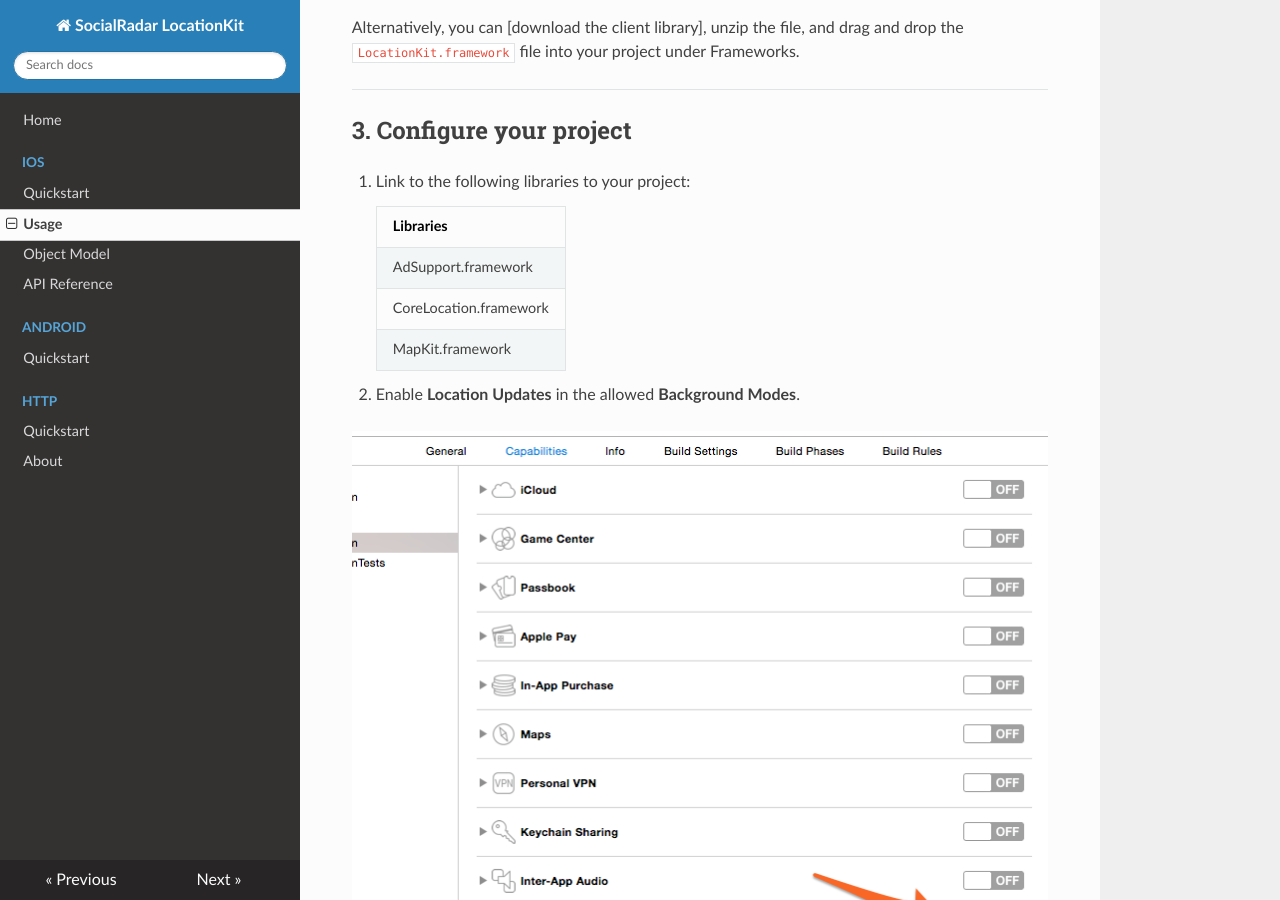
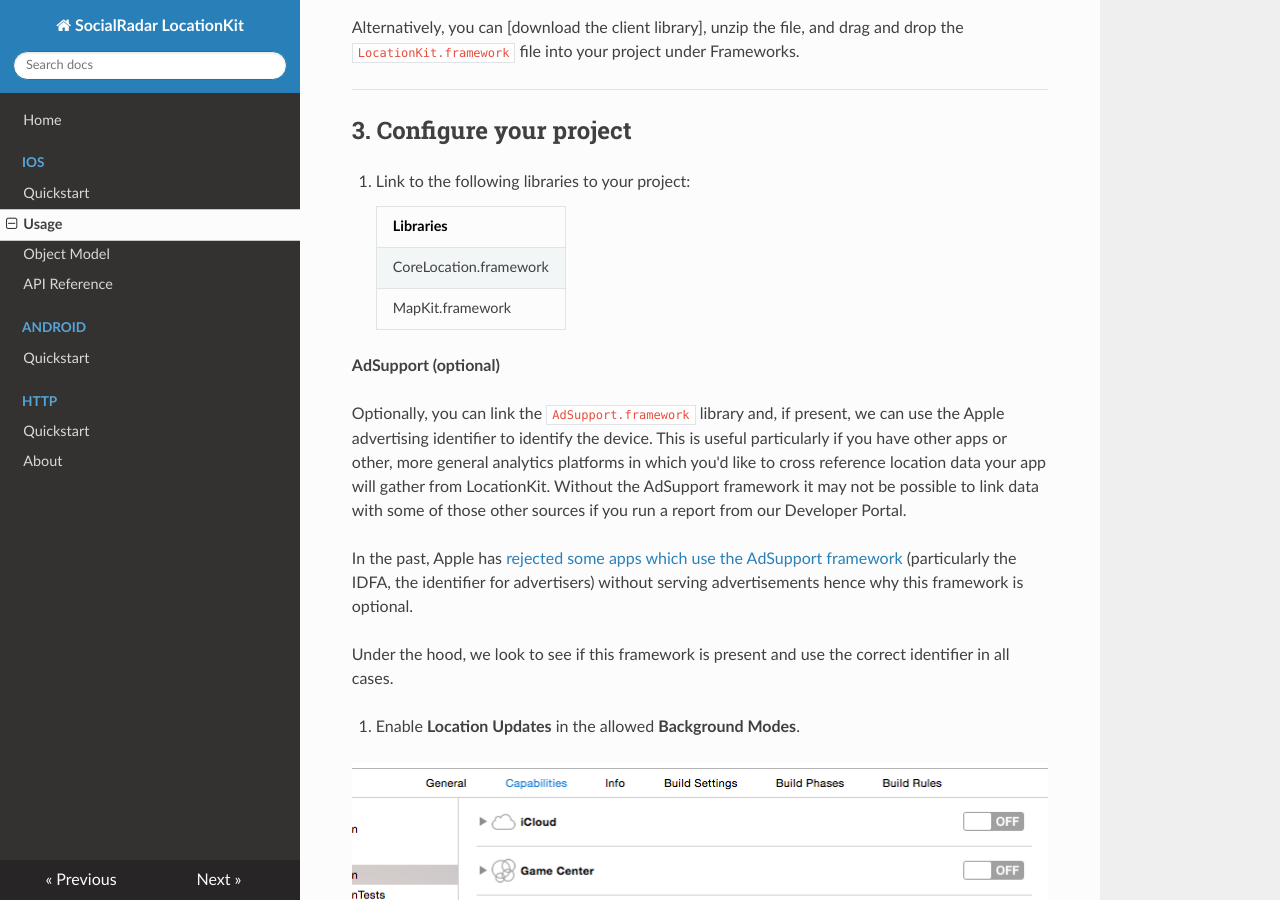
Before and after one commit to ShanaGlenzer/locationkit-docs, an MkDocs documentation site: the page built from docs/ios/using-locationkit.md, in a window 1280 px wide and 900 px high, scrolled down 589 px. Built offline with MkDocs 1.6.1, drawn with Linux system fonts in a browser that asks for light colours; nearby versions of some CDN libraries; old or Windows-style settings are respelled for this version of MkDocs.

Commit message:
Update docs to clarify AdSupport.framework

````diff
--- a/docs/ios/using-locationkit.md
+++ b/docs/ios/using-locationkit.md
@@ -26,9 +26,17 @@
 
     | Libraries |
     | - |
-    | AdSupport.framework |
     | CoreLocation.framework |
     | MapKit.framework |
+
+
+**AdSupport (optional)**
+
+Optionally, you can link the `AdSupport.framework` library and, if present, we can use the Apple advertising identifier to identify the device. This is useful particularly if you have other apps or other, more general analytics platforms in which you'd like to cross reference location data your app will gather from LocationKit. Without the AdSupport framework it may not be possible to link data with some of those other sources if you run a report from our Developer Portal.
+
+In the past, Apple has [rejected some apps which use the AdSupport framework](http://techcrunch.com/2014/02/03/apples-latest-crackdown-apps-pulling-the-advertising-identifier-but-not-showing-ads-are-being-rejected-from-app-store/) (particularly the IDFA, the identifier for advertisers) without serving advertisements hence why this framework is optional.
+
+Under the hood, we look to see if this framework is present and use the correct identifier in all cases.
 
 1. Enable **Location Updates** in the allowed **Background Modes**.
 
@@ -185,6 +193,8 @@
 }
 ```
 
+***
+
 ## Control mechanisms
 
 ###  > Pausing LocationKit
````
